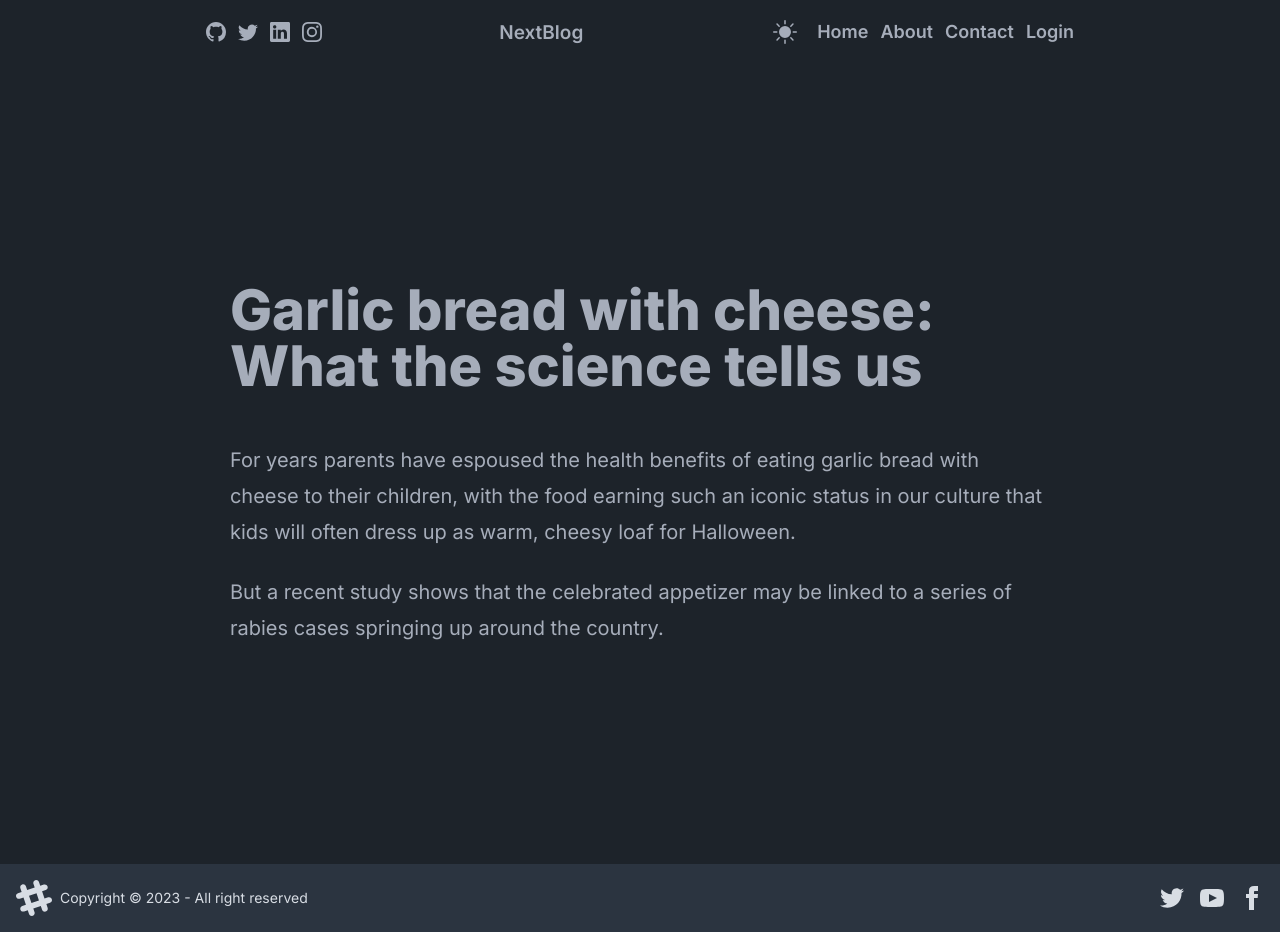
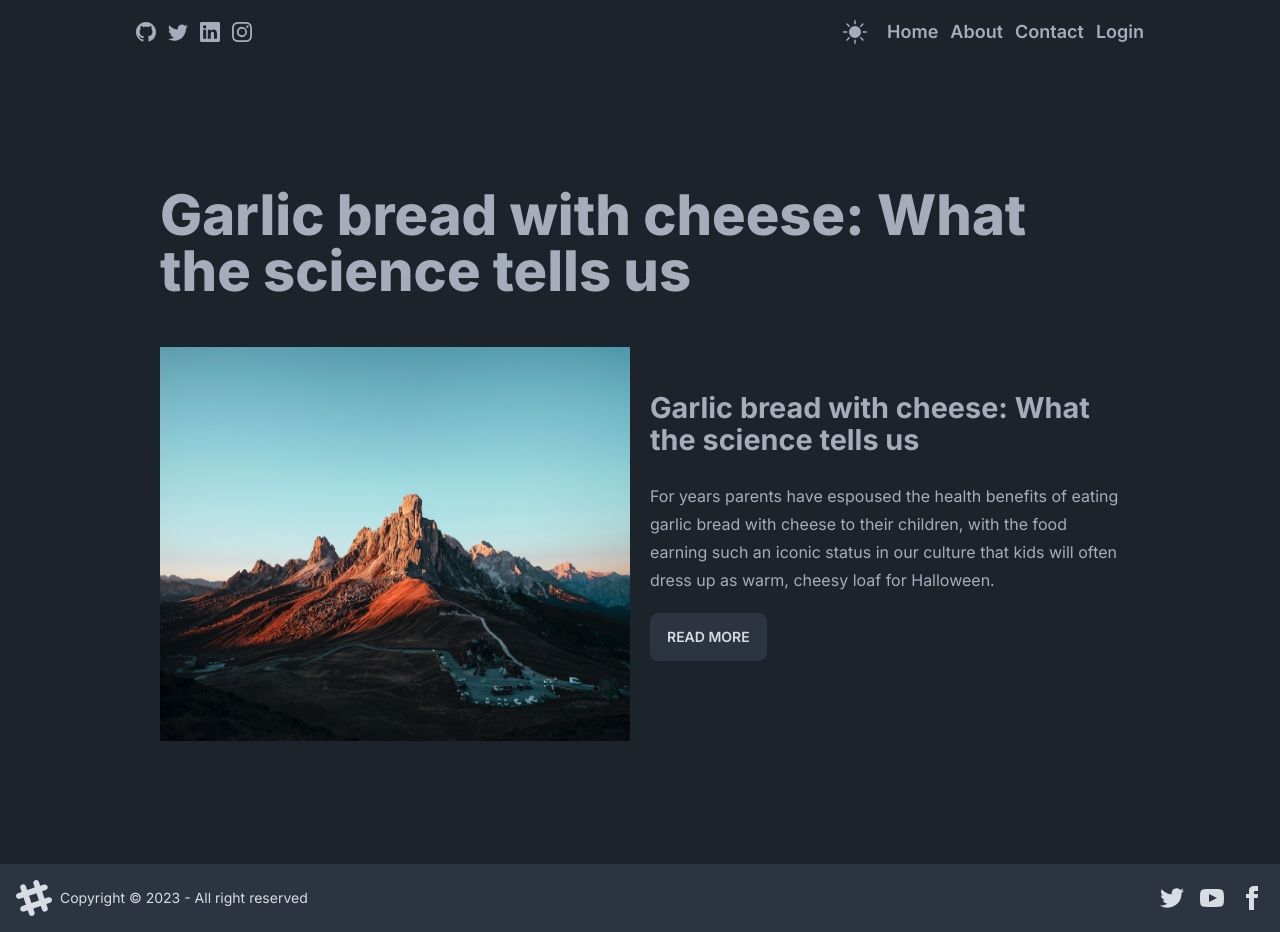
Before and after one commit to killy10o10/next-blog, a Next.js app: page / in a window 1280 px wide. Built offline with nearby package versions, Linux system fonts and the light colour scheme.

Commit message:
Make featured page

```diff
--- a/src/app/page.jsx
+++ b/src/app/page.jsx
@@ -1,19 +1,11 @@
+import Featured from "@/components/featured/Featured";
+
 export default function Home() {
   return(
    <>
-      <div className="flex flex-col min-h-screen items-center justify-center p-3 lg:p-8">
-        <article className="prose lg:prose-xl text-inherit">
-          <h1 className="text-inherit">Garlic bread with cheese: What the science tells us</h1>
-          <p>
-            For years parents have espoused the health benefits of eating garlic bread with cheese to their
-            children, with the food earning such an iconic status in our culture that kids will often dress
-            up as warm, cheesy loaf for Halloween.
-          </p>
-          <p>
-            But a recent study shows that the celebrated appetizer may be linked to a series of rabies cases
-            springing up around the country.
-          </p>
-        </article>
+      <div className="prose lg:prose-xl max-w-5xl flex flex-col min-h-screen items-center justify-center p-3 lg:p-8 text-inherit">
+        <h1 className="text-inherit">Garlic bread with cheese: What the science tells us</h1>
+        <Featured />
       </div>
    </>
   );
--- a/src/components/featured/Featured.jsx
+++ b/src/components/featured/Featured.jsx
@@ -1,9 +1,21 @@
+import Image from 'next/image'
 import React from 'react'
 
 function Featured() {
   return (
-    <div>
-
+    <div className='grid md:grid-cols-2 gap-5 justify-center'>
+        <div className='flex items-center justify-end'>
+          <Image className='m-0 w-[100%] h-[100%]' src="/blog1.jpg" width={300} height={300} alt='blog1' />
+        </div>
+        <div className="prose text-inherit">
+          <h2 className="text-inherit">Garlic bread with cheese: What the science tells us</h2>
+          <p>
+            For years parents have espoused the health benefits of eating garlic bread with cheese to their
+            children, with the food earning such an iconic status in our culture that kids will often dress
+            up as warm, cheesy loaf for Halloween.
+          </p>
+          <button className='btn btn-neutral'>Read more</button>
+        </div>
     </div>
   )
 }
--- a/src/components/navbar/Navbar.jsx
+++ b/src/components/navbar/Navbar.jsx
@@ -30,9 +30,6 @@ function Navbar() {
           <BsInstagram />
         </a>
       </div>
-      <div className='hidden md:flex items-center'>
-        <a className="btn btn-ghost normal-case text-xl">NextBlog</a>
-      </div>
 
       <div className='flex flex-col md:flex-row items-center'>
         <button
```
Also changed, not shown: public/blog1.jpg (added).
